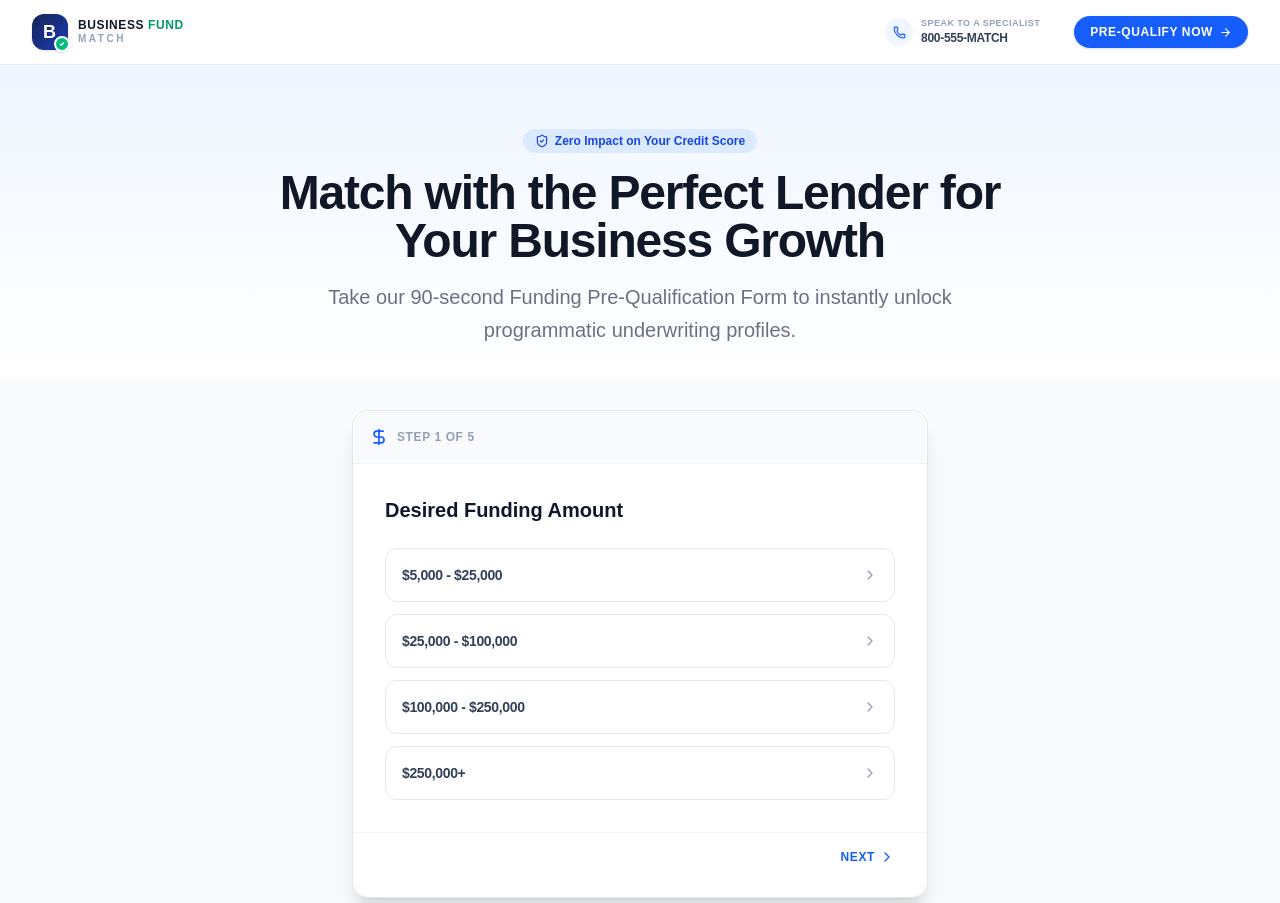
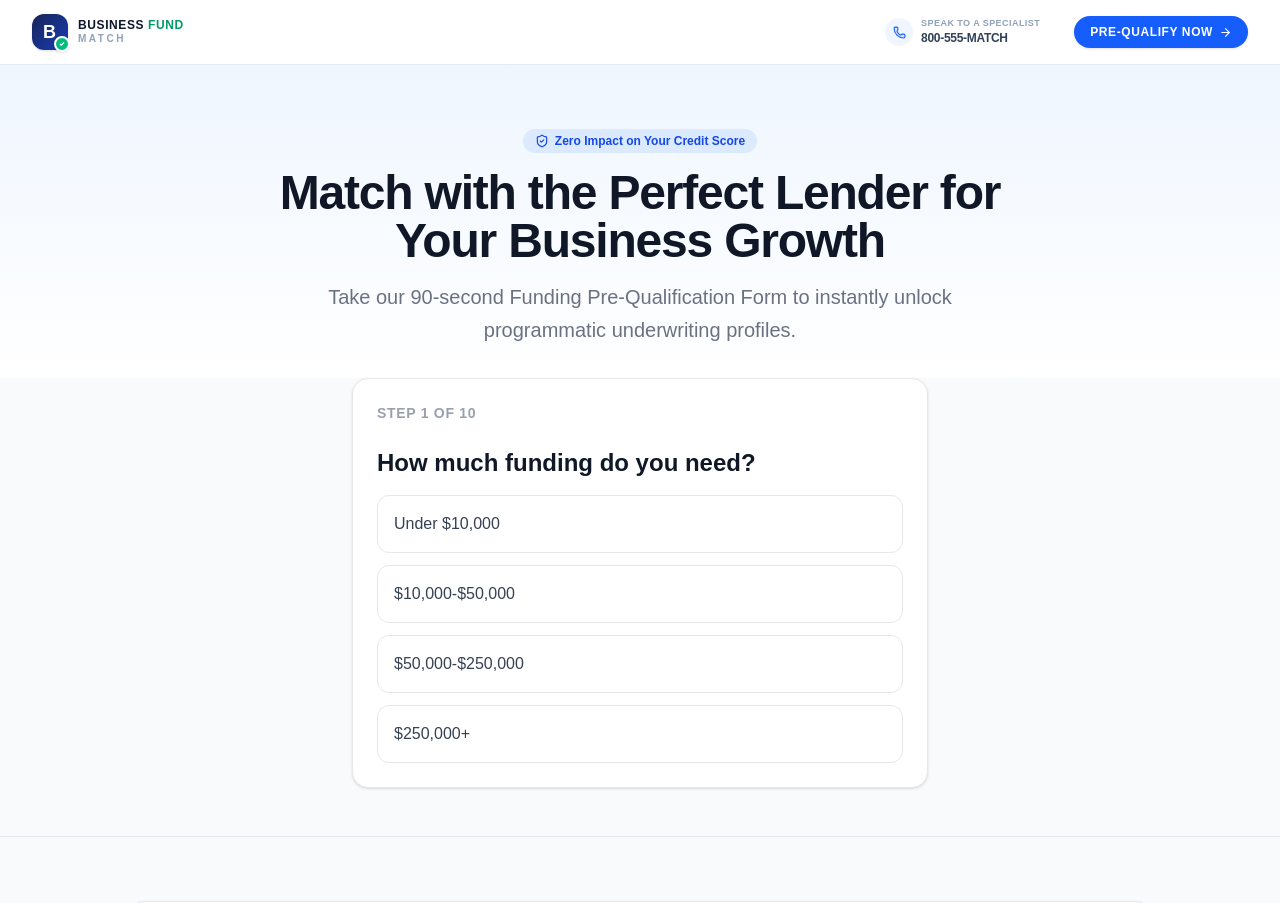
Before and after one commit to greatwaytoretire-coder/business-fund-match, a Next.js app: page / in a window 1280 px wide. Shown: the top 903 px of the page. Built offline with nearby package versions, Linux system fonts and the light colour scheme.

Commit message:
fix: restore original 10-step form via import

```diff
--- a/components/QuizWrapper.tsx
+++ b/components/QuizWrapper.tsx
@@ -1,144 +1,27 @@
 'use client';
 
-import React, { useState } from 'react';
+import React from 'react';
 import { usePathname } from 'next/navigation';
-import { useQuiz } from './QuizContext';
-import { DollarSign, Calendar, Briefcase, CreditCard, ChevronRight, ChevronLeft, CheckCircle2, ShieldCheck, Mail, Phone, Building } from 'lucide-react';
+import Quiz from './Quiz'; // This imports your original 10-step form
 
 export default function QuizWrapper() {
   const pathname = usePathname();
-  const { quizState, updateQuizState, clearQuizState } = useQuiz();
-  const [isSubmitted, setIsSubmitted] = useState(false);
-  const [loading, setLoading] = useState(false);
 
-  // LOGIC: If path is NOT '/', it's an SEO page ([seoSlug])
+  // If the path is NOT '/', we know it is an SEO page
   const isSeoPage = pathname !== '/';
 
-  const steps = [
-    { key: 'fundingAmount', label: 'Desired Funding Amount', icon: <DollarSign size={20} className="text-blue-600" /> },
-    { key: 'timeInBusiness', label: 'Time in Business', icon: <Calendar size={20} className="text-blue-600" /> },
-    { key: 'monthlyRevenue', label: 'Gross Monthly Revenue', icon: <Briefcase size={20} className="text-blue-600" /> },
-    { key: 'creditScore', label: 'Estimated Credit Profile', icon: <CreditCard size={20} className="text-blue-600" /> },
-    { key: 'leadInfo', label: 'Final Underwriting Security Connection', icon: <ShieldCheck size={20} className="text-blue-600" /> }
-  ];
-
-  const currentStep = quizState.currentStep || 0;
-
-  const handleSelectOption = (key: string, value: string) => updateQuizState({ [key]: value, currentStep: currentStep + 1 });
-  const handleInputChange = (e: React.ChangeEvent<HTMLInputElement>) => updateQuizState({ [e.target.name]: e.target.value });
-  const handleNext = () => currentStep < steps.length - 1 && updateQuizState({ currentStep: currentStep + 1 });
-  const handleBack = () => currentStep > 0 && updateQuizState({ currentStep: currentStep - 1 });
-
-  const handleSubmitFinalLead = async (e: React.FormEvent) => {
-    e.preventDefault();
-    setLoading(true);
-    setTimeout(() => { setLoading(false); setIsSubmitted(true); clearQuizState(); }, 1500);
-  };
-
-  // --- START-UP FORM RENDER (For SEO Pages) ---
+  // 1. RENDER: START-UP FORM (For SEO Pages)
   if (isSeoPage) {
     return (
       <div className="bg-white border border-slate-200 rounded-2xl p-8 shadow-xl max-w-xl mx-auto my-8">
         <h2 className="text-2xl font-black text-slate-900 mb-6">Start-Up Funding Application</h2>
         <p className="text-slate-500 mb-6">Designed specifically for new businesses. Get matched with startup-friendly capital.</p>
+        {/* If you have a specific StartUp form component, import it here */}
       </div>
     );
   }
 
-  // --- 10-STEP FORM RENDER (For Homepage) ---
-  if (isSubmitted) {
-    return (
-      <div className="bg-white rounded-2xl border-2 border-green-500/20 p-8 text-center shadow-xl max-w-xl mx-auto my-8">
-        <CheckCircle2 size={48} className="text-green-600 mx-auto mb-4" />
-        <h3 className="text-2xl font-black text-slate-900">Pre-Qualification Complete!</h3>
-      </div>
-    );
-  }
-
-  return (
-    <div className="bg-white border border-slate-200 rounded-2xl shadow-xl overflow-hidden max-w-xl mx-auto my-8">
-      <div className="bg-slate-50 border-b border-slate-100 p-4 flex items-center justify-between">
-        <div className="flex items-center gap-2">
-          {steps[currentStep].icon}
-          <span className="text-xs font-black tracking-wider uppercase text-slate-400">Step {currentStep + 1} of 5</span>
-        </div>
-      </div>
-
-      <div className="p-8">
-        <h2 className="text-xl font-black text-slate-900 mb-6">{steps[currentStep].label}</h2>
-
-        {currentStep === 0 && (
-          <div className="grid grid-cols-1 gap-3">
-            {['$5,000 - $25,000', '$25,000 - $100,000', '$100,000 - $250,000', '$250,000+'].map((opt) => (
-              <button key={opt} onClick={() => handleSelectOption('fundingAmount', opt)} className={`w-full text-left p-4 rounded-xl border font-bold text-sm transition tracking-tight flex justify-between items-center ${quizState.fundingAmount === opt ? 'border-blue-600 bg-blue-50/50 text-blue-700 shadow-sm' : 'border-slate-200 hover:border-slate-300 bg-white text-slate-700'}`}>
-                {opt} <ChevronRight size={16} className="text-slate-400" />
-              </button>
-            ))}
-          </div>
-        )}
-
-        {currentStep === 1 && (
-          <div className="grid grid-cols-1 gap-3">
-            {['0 - 6 Months (Startup)', '6 - 12 Months', '1 - 3 Years', '3+ Years'].map((opt) => (
-              <button key={opt} onClick={() => handleSelectOption('timeInBusiness', opt)} className={`w-full text-left p-4 rounded-xl border font-bold text-sm transition tracking-tight flex justify-between items-center ${quizState.timeInBusiness === opt ? 'border-blue-600 bg-blue-50/50 text-blue-700 shadow-sm' : 'border-slate-200 hover:border-slate-300 bg-white text-slate-700'}`}>
-                {opt} <ChevronRight size={16} className="text-slate-400" />
-              </button>
-            ))}
-          </div>
-        )}
-
-        {currentStep === 2 && (
-          <div className="grid grid-cols-1 gap-3">
-            {['Under $10,000', '$10,000 - $30,000', '$30,000 - $75,000', '$75,000+'].map((opt) => (
-              <button key={opt} onClick={() => handleSelectOption('monthlyRevenue', opt)} className={`w-full text-left p-4 rounded-xl border font-bold text-sm transition tracking-tight flex justify-between items-center ${quizState.monthlyRevenue === opt ? 'border-blue-600 bg-blue-50/50 text-blue-700 shadow-sm' : 'border-slate-200 hover:border-slate-300 bg-white text-slate-700'}`}>
-                {opt} <ChevronRight size={16} className="text-slate-400" />
-              </button>
-            ))}
-          </div>
-        )}
-
-        {currentStep === 3 && (
-          <div className="grid grid-cols-1 gap-3">
-            {['Excellent (720+)', 'Good (650 - 719)', 'Fair (600 - 649)', 'Poor (Under 600)'].map((opt) => (
-              <button key={opt} onClick={() => handleSelectOption('creditScore', opt)} className={`w-full text-left p-4 rounded-xl border font-bold text-sm transition tracking-tight flex justify-between items-center ${quizState.creditScore === opt ? 'border-blue-600 bg-blue-50/50 text-blue-700 shadow-sm' : 'border-slate-200 hover:border-slate-300 bg-white text-slate-700'}`}>
-                {opt} <ChevronRight size={16} className="text-slate-400" />
-              </button>
-            ))}
-          </div>
-        )}
-
-        {currentStep === 4 && (
-          <form id="leadCaptureForm" onSubmit={handleSubmitFinalLead} className="space-y-4">
-            <div className="relative">
-              <Building className="absolute left-4 top-3.5 text-slate-400" size={18} />
-              <input required type="text" name="businessName" placeholder="Legal Business Name" value={quizState.businessName || ''} onChange={handleInputChange} className="w-full pl-11 pr-4 py-3 border border-slate-200 rounded-xl text-sm font-medium focus:outline-none focus:border-blue-600 bg-slate-50/50" />
-            </div>
-            <div className="relative">
-              <Mail className="absolute left-4 top-3.5 text-slate-400" size={18} />
-              <input required type="email" name="email" placeholder="Corporate Email Address" value={quizState.email || ''} onChange={handleInputChange} className="w-full pl-11 pr-4 py-3 border border-slate-200 rounded-xl text-sm font-medium focus:outline-none focus:border-blue-600 bg-slate-50/50" />
-            </div>
-            <div className="relative">
-              <Phone className="absolute left-4 top-3.5 text-slate-400" size={18} />
-              <input required type="tel" name="phone" placeholder="Direct Contact Number" value={quizState.phone || ''} onChange={handleInputChange} className="w-full pl-11 pr-4 py-3 border border-slate-200 rounded-xl text-sm font-medium focus:outline-none focus:border-blue-600 bg-slate-50/50" />
-            </div>
-          </form>
-        )}
-      </div>
-
-      <div className="flex items-center justify-between border-t border-slate-100 pt-4 px-8 pb-8">
-        <button onClick={handleBack} disabled={currentStep === 0 || loading} className="flex items-center gap-1 text-xs font-extrabold text-slate-400 hover:text-slate-600 disabled:opacity-0 transition uppercase tracking-wider">
-          <ChevronLeft size={16} /> Back
-        </button>
-        {currentStep === steps.length - 1 ? (
-          <button type="submit" form="leadCaptureForm" disabled={loading} className="bg-blue-600 hover:bg-blue-700 text-white font-black text-xs px-6 py-3 rounded-full shadow-md transition uppercase tracking-wider flex items-center gap-2">
-            {loading ? 'Routing...' : 'Secure Match'} <ChevronRight size={14} />
-          </button>
-        ) : (
-          <button onClick={handleNext} className="flex items-center gap-1 text-xs font-black text-blue-600 hover:text-blue-700 transition uppercase tracking-wider">
-            Next <ChevronRight size={16} />
-          </button>
-        )}
-      </div>
-    </div>
-  );
+  // 2. RENDER: ORIGINAL FORM (For Homepage)
+  // This just uses the Quiz.tsx file you already had!
+  return <Quiz />;
 }
```
